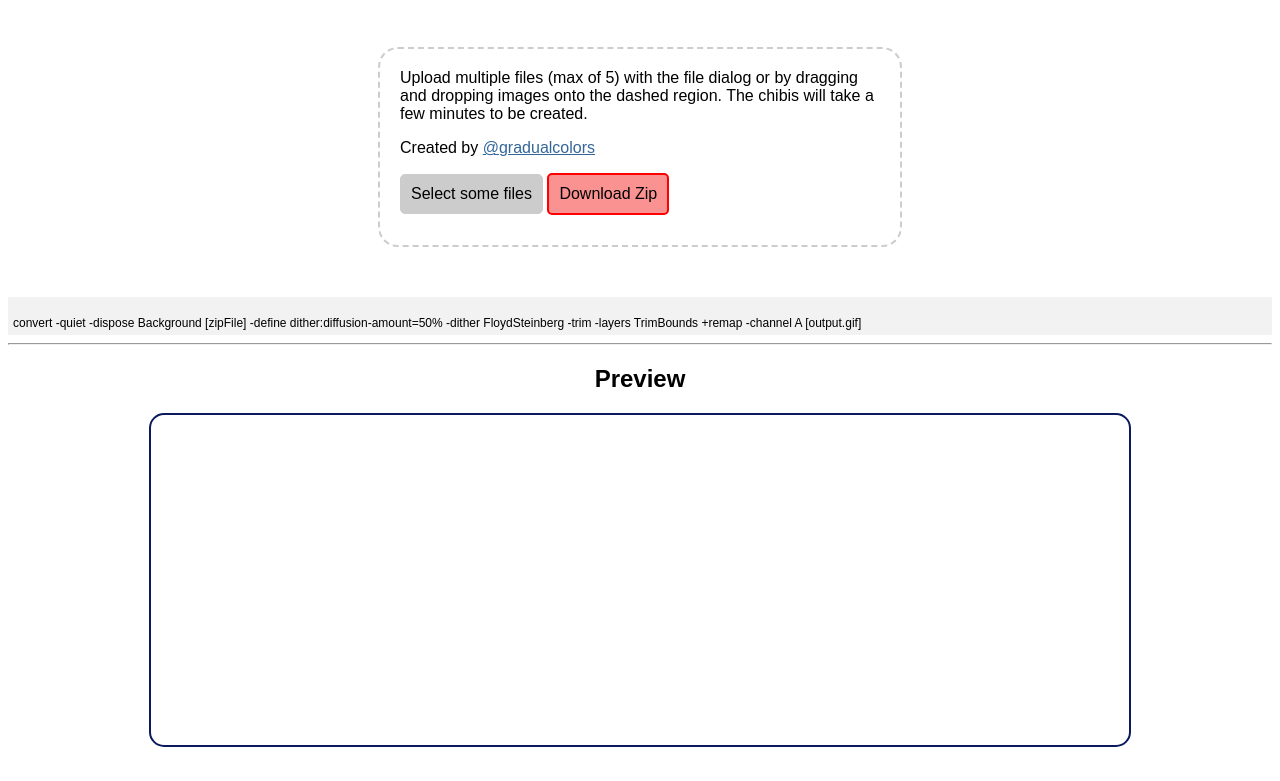
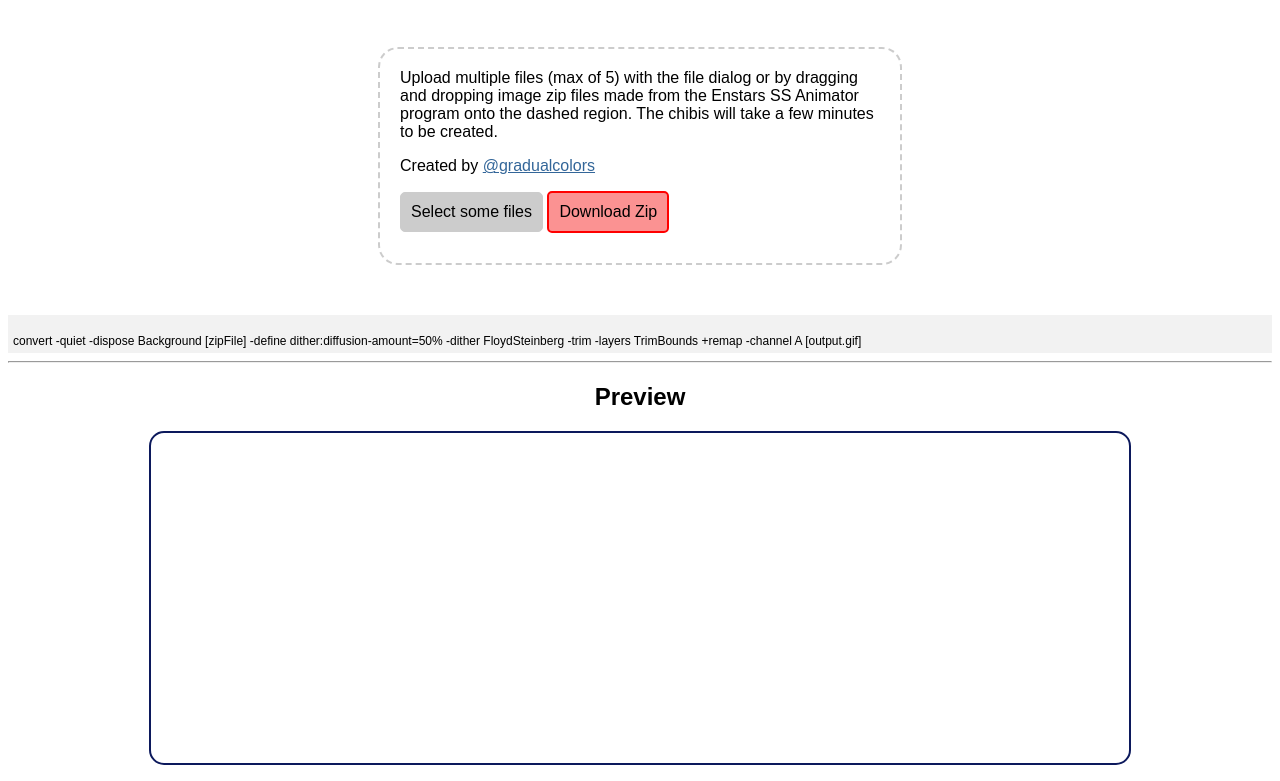
Before and after one commit to gradualcolors/enstars-ss-maker, a plain HTML site: page index.html in a window 1280 px wide. Shown: the part 61-842 px from the top of the page. Drawn offline with Linux system fonts and the light colour scheme; no server answers.

Commit message:
Update index.html

```diff
--- a/index.html
+++ b/index.html
@@ -15,7 +15,7 @@
 
         <div id="drop-area">
             <form class="my-form">
-              <p>Upload multiple files (max of 5) with the file dialog or by dragging and dropping images onto the dashed region. The chibis will take a few minutes to be created.</p>
+              <p>Upload multiple files (max of 5) with the file dialog or by dragging and dropping image zip files made from the Enstars SS Animator program onto the dashed region. The chibis will take a few minutes to be created.</p>
               <p>Created by <a href="https://twitter.com/gradualcolors">@gradualcolors</a></p>
               <!--<input type="file" id="fileElem" multiple accept=".zip" onchange="handleFiles(this.files)">-->
               <input type="file" id="fileElem" multiple accept=".zip">
```
